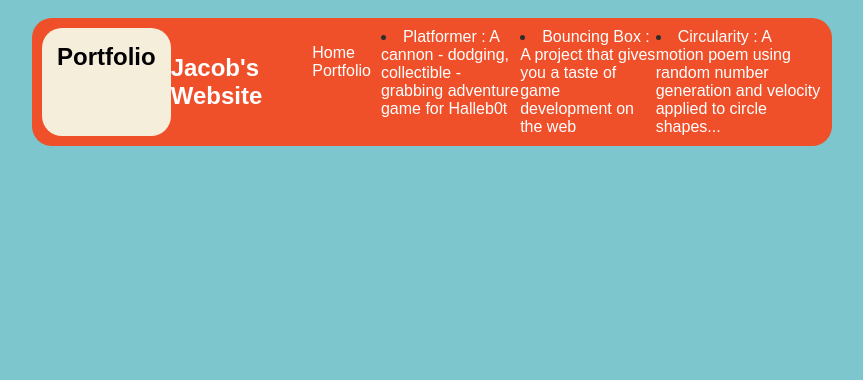
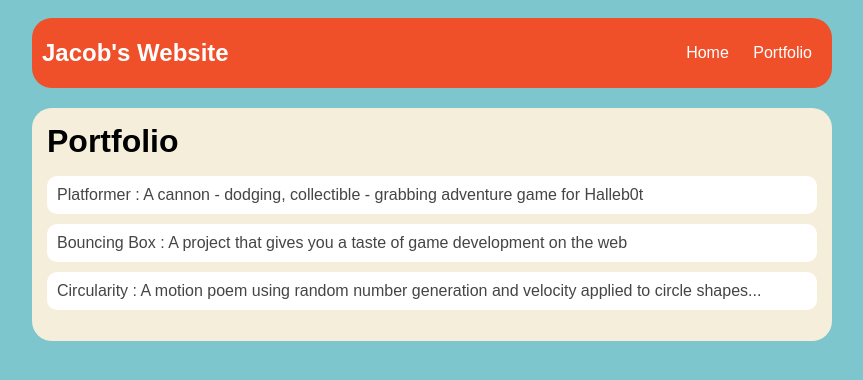
Before and after one commit to Jacob306/Jacob306.GitHub.io, a plain HTML site: page portfolio.html in a window 1280 px wide. Shown: the whole page, without its empty margins (208-1071 px from the left). Drawn offline with Linux system fonts and the light colour scheme.

Commit message:
add index.html and css files

```diff
--- a/portfolio.html
+++ b/portfolio.html
@@ -1,5 +1,6 @@
 <!DOCTYPE HTML>
 <html>
+
 <head>
   <title>Jacob's Website</title>
   <link rel="stylesheet" href="style.css">
@@ -7,28 +8,33 @@
 
 <body>
   <div id="all-contents">
-        <div id="all-contents">
     <nav>
-            <main>
-                <div class="content">
-                    <h1>Portfolio</h1>
-
-            </div>
-            </main>
-
       <h1>Jacob's Website</h1>
-                <ul id="nav-ul" id="portfolio">
+      <ul id="nav-ul">
         <li class="nav-li">
           <a class="nav-a" href="index.html">Home</a>
         </li>
         <li class="nav-li">
           <a class="nav-a" href="portfolio.html">Portfolio</a>
         </li>
-                </ul> <li><a href="projects/platformer/">Platformer : A cannon - dodging, collectible - grabbing adventure game for Halleb0t</a></li>
-                <li><a href="projects/bouncing-box/">Bouncing Box : A project that gives you a taste of game development on the web </a></li>
-                <li><a href="projects/circularity/">Circularity : A motion poem using random number generation and velocity applied to circle shapes...</a></li>
+      </ul>
     </nav>
+    <main>
+      <div class="content">
+        <h1>Portfolio</h1>
+        <ul id="portfolio">
+          <li><a href="projects/platformer/">Platformer : A cannon - dodging, collectible - grabbing adventure game for
+              Halleb0t</a></li>
+          <li><a href="projects/bouncing-box/">Bouncing Box : A project that gives you a taste of game development on
+              the web </a></li>
+          <li><a href="projects/circularity/">Circularity : A motion poem using random number generation and velocity
+              applied to circle shapes...</a></li>
+        </ul>
+
+      </div>
+    </main>
   </div>
   </div>
 </body>
+
 </html>
--- a/style.css
+++ b/style.css
@@ -54,16 +54,11 @@ main {
     flex: 1;
     padding: 15px;
 }
-
 /* portfolio styles */
 #interests {
-    border: 10px outset;
+  border: 4px silver ridge;
   padding: 8px;
 }
-h2, h3 {
-    margin: 0px;
-}
- /* portfolio styles */
 .content h1 {
   color: black;
 }
```
Also changed, not shown: index.html (+16 -23 lines). Lines whose indentation alone changed are shown as unchanged.
